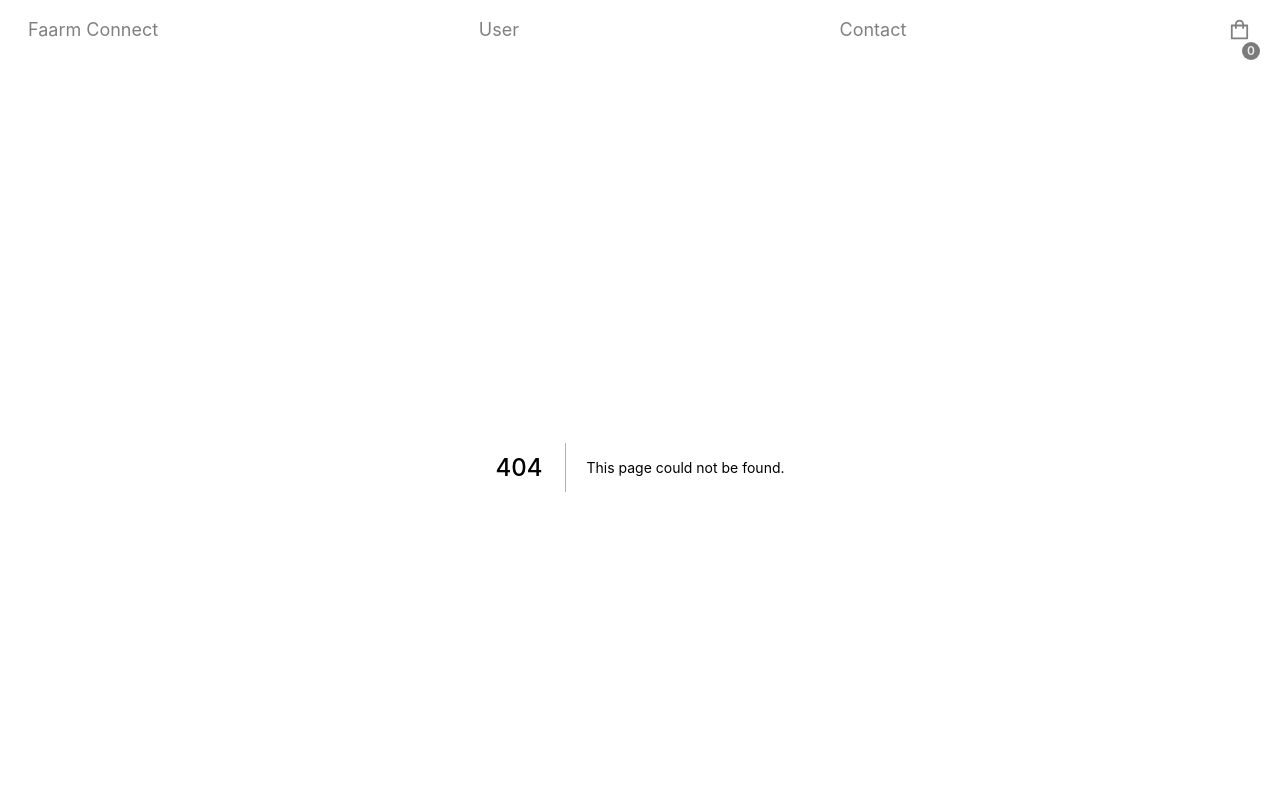
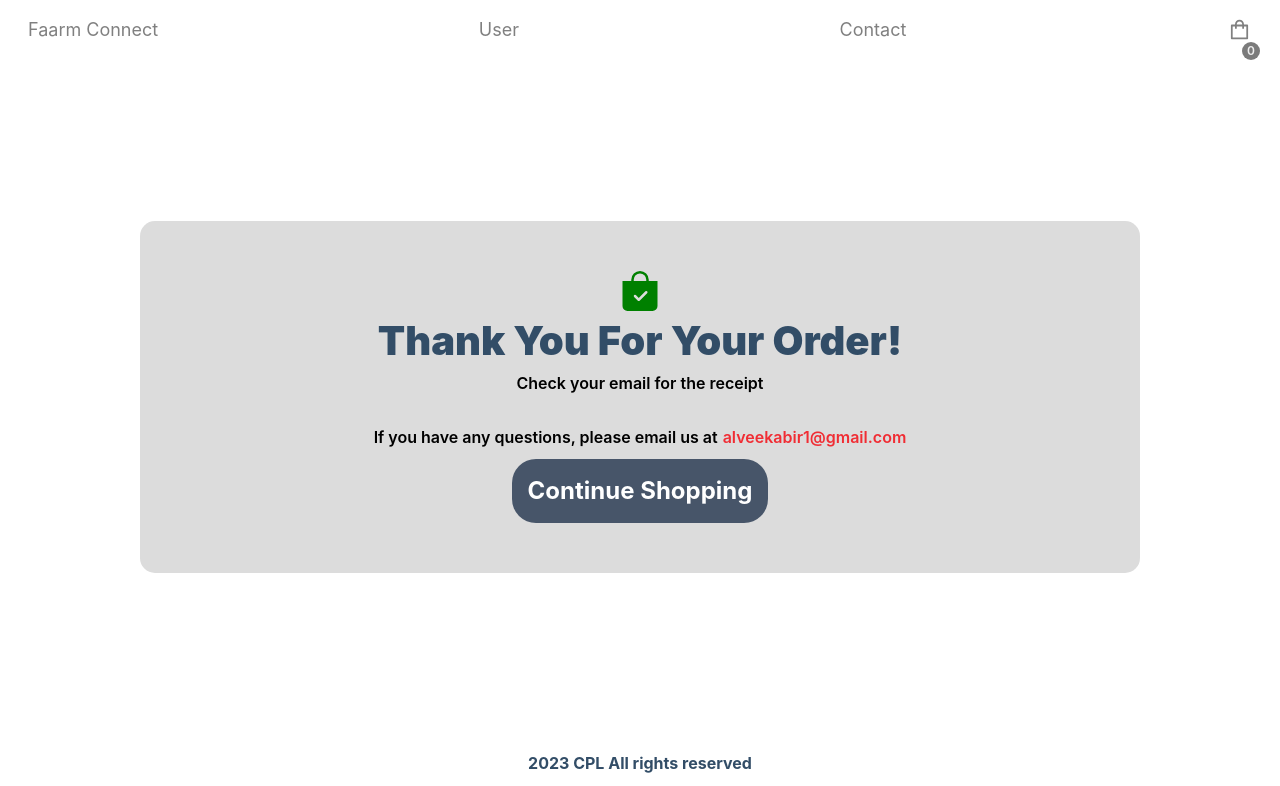
Before and after one commit to AlveeGit/Faarm, a Next.js app: page /success in a window 1280 px wide. Before the commit this address had no page. Shown: the top 786 px of the page. Built offline with nearby package versions, Linux system fonts and the light colour scheme.

Commit message:
success page added

```diff
--- a/components/Cart.jsx
+++ b/components/Cart.jsx
@@ -27,6 +27,7 @@ const Cart = () => {
   } = useStateContext();
 
   const handleCheckout = async () => {
+    // console.log(cartItems);
     const stripe = await getStripe();
 
     const response = await fetch("/api/stripe", {
@@ -37,11 +38,12 @@ const Cart = () => {
       body: JSON.stringify(cartItems),
     });
 
-    console.log(response);
+    // console.log(response);
 
     if (response.statusCode === 500) return;
 
     const data = await response.json();
+    console.log(data)
 
     toast.loading("Redirecting...");
 
@@ -50,16 +52,8 @@ const Cart = () => {
     });
   };
 
-  // const showCartItems = () => {
-  //   console.log(cartItems);
-  // };
-
   return (
     <div className="cart-wrapper" ref={cartRef}>
-      {/* <button type="button" className="btn" onClick={showCartItems}>
-        Show Cart Items Array
-      </button> */}
-
       <div className="cart-container">
         <button
           type="button"
@@ -146,7 +140,11 @@ const Cart = () => {
               <h3>${totalPrice}</h3>
             </div>
             <div className="btn-container">
-              <button type="button" className="btn" onClick={handleCheckout}>
+              <button
+                type="button"
+                className="btn"
+                onClick={() => handleCheckout()}
+              >
                 Pay with Stripe
               </button>
             </div>
--- a/components/Product.jsx
+++ b/components/Product.jsx
@@ -18,7 +18,7 @@ const Product = ({ product: { image, slug, price, name } }) => {
             alt="product"
             className="product-image"
             placeholder="blur"
-            blurDataURL="/public/assets/images/blur.jpg"
+            blurDataURL="/assets/images/blur.jpg"
             onError={() => {
               setSrc("/assets/images/error.jpg");
             }}
--- a/context/StateContext.js
+++ b/context/StateContext.js
@@ -11,11 +11,11 @@ export const StateContext = ({ children }) => {
   const [qty, setQty] = useState(1);
 
   let foundProduct;
-  let checkProductInCart;
+  // let checkProductInCart;
   let index;
 
   const onAdd = (product, quantity) => {
-    checkProductInCart = cartItems.find((item) => item._id === product._id);
+    const checkProductInCart = cartItems.find((item) => item._id === product._id);
 
     setTotalPrice(
       (prevTotalPrice) => prevTotalPrice + product.price * quantity
--- a/pages/api/stripe.js
+++ b/pages/api/stripe.js
@@ -3,19 +3,20 @@ import Stripe from "stripe";
 const stripe = new Stripe(process.env.NEXT_PUBLIC_STRIPE_SECRET_KEY);
 
 export default async function handler(req, res) {
-  console.log(req.body.cartItems);
-
   if (req.method === "POST") {
+    console.log(req.body);
     try {
+      // console.log("first try");
       const params = {
         submit_type: "pay",
         mode: "payment",
         payment_method_types: ["card"],
         billing_address_collection: "auto",
         shipping_options: [
-          { shipping_rate: "shr_1NeyhsElB2SPC88S1CdSUjqQ" },
-          { shipping_rate: "shr_1NeyjYElB2SPC88SoMlGtJNW" },
+          { shipping_rate: "shr_1NfgAhElB2SPC88SDLbQlrg4" },
+          { shipping_rate: "shr_1NfgCvElB2SPC88SNizuPHw5" },
         ],
+
         line_items: req.body.map((item) => {
           const img = item.image[0].asset._ref;
           const newImage = img
@@ -23,8 +24,7 @@ export default async function handler(req, res) {
               "image-",
               "https://cdn.sanity.io/images/plhqihsv/production/"
             )
-            .replace("-webp", ".webp");
-
+            .replace("-jpg", ".jpg");
           return {
             price_data: {
               currency: "bdt",
@@ -41,23 +41,20 @@ export default async function handler(req, res) {
             quantity: item.quantity,
           };
         }),
+
         success_url: `${req.headers.origin}/success`,
-        cancel_url: `${req.headers.origin}/canceled`,
+        cancel_url: `${req.headers.origin}/?canceled=true`,
       };
 
       // Create Checkout Sessions from body params.
       const session = await stripe.checkout.sessions.create(params);
-
       res.status(200).json(session);
-
-      console.log("in try");
     } catch (err) {
       res.status(err.statusCode || 500).json(err.message);
-      console.log(err);
     }
   } else {
     res.setHeader("Allow", "POST");
     res.status(405).end("Method Not Allowed");
-    console.log("in else");
+    // console.log("in else block");
   }
 }
--- a/pages/product/[slug].js
+++ b/pages/product/[slug].js
@@ -64,11 +64,11 @@ const ProductDetails = ({ product, products }) => {
           <div className="quantity">
             <h3>Quantity</h3>
             <p className="quantity-desc ">
-              <span className="minus" onClick={decQty}>
+              <span className="minus" onClick={() => decQty()}>
                 <AiOutlineMinus />
               </span>
               <span className="num">{qty}</span>
-              <span className="plus" onClick={incQty}>
+              <span className="plus" onClick={() => incQty()}>
                 <AiOutlinePlus />
               </span>
             </p>
@@ -82,7 +82,7 @@ const ProductDetails = ({ product, products }) => {
             >
               Add to Cart
             </button>
-            <button type="button" className="buy-now" onClick="">
+            <button type="button" className="buy-now" >
               Buy Now
             </button>
           </div>
--- /dev/null
+++ b/pages/success.js
@@ -0,0 +1,36 @@
+import { useState, useEffect } from "react";
+import { BsBagCheckFill } from "react-icons/bs";
+import Link from "next/link";
+import { useStateContext } from "@/context/StateContext";
+
+const Success = () => {
+  const { setCartItems, setTotalPrice, setTotalQuantities } = useStateContext();
+
+  useEffect(() => {
+    localStorage.clear();
+  },[]);
+
+  return (
+    <div className="success-wrapper">
+      <div className="success">
+        <p className="icon">
+          <BsBagCheckFill />
+        </p>
+        <h2>Thank You For Your Order!</h2>
+        <p className="email-msg">Check your email for the receipt</p>
+        <p className="description">
+          If you have any questions, please email us at
+          <a className="email" href="mailto:alveekabir1@gmail.com">
+            alveekabir1@gmail.com
+          </a>
+        </p>
+        <Link href="/">
+          <button type="button"  className="bg-slate-600 text-white text-2xl p-4 rounded-3xl font-bold hover:scale-110 ease-in-out duration-500">
+            Continue Shopping
+          </button>
+        </Link>
+      </div>
+    </div>
+  );
+};
+export default Success;
--- a/styles/globals.css
+++ b/styles/globals.css
@@ -330,7 +330,7 @@ span.text-red {
 }
 .cart-container {
   height: 100vh;
-  width: 600px;
+  width: 700px;
   background-color: white;
   float: right;
   padding: 40px 10px;
@@ -374,6 +374,9 @@ span.text-red {
   color: #f02d34;
 }
 .empty-cart {
+  display: flex;
+  flex-direction: column;
+  align-items: center;
   margin: 40px;
   text-align: center;
 }
--- a/tailwind.config.js
+++ b/tailwind.config.js
@@ -4,6 +4,8 @@ module.exports = {
     "./app/**/*.{js,ts,jsx,tsx,mdx}",
     "./pages/**/*.{js,ts,jsx,tsx,mdx}",
     "./components/**/*.{js,ts,jsx,tsx,mdx}",
+    "./pages/**/*.{html,js}",
+    "./components/**/*.{html,js}",
 
     // Or if using `src` directory:
     "./src/**/*.{js,ts,jsx,tsx,mdx}",
```
Also changed, not shown: 1 other file (tests, documents, lock files or other folders).
